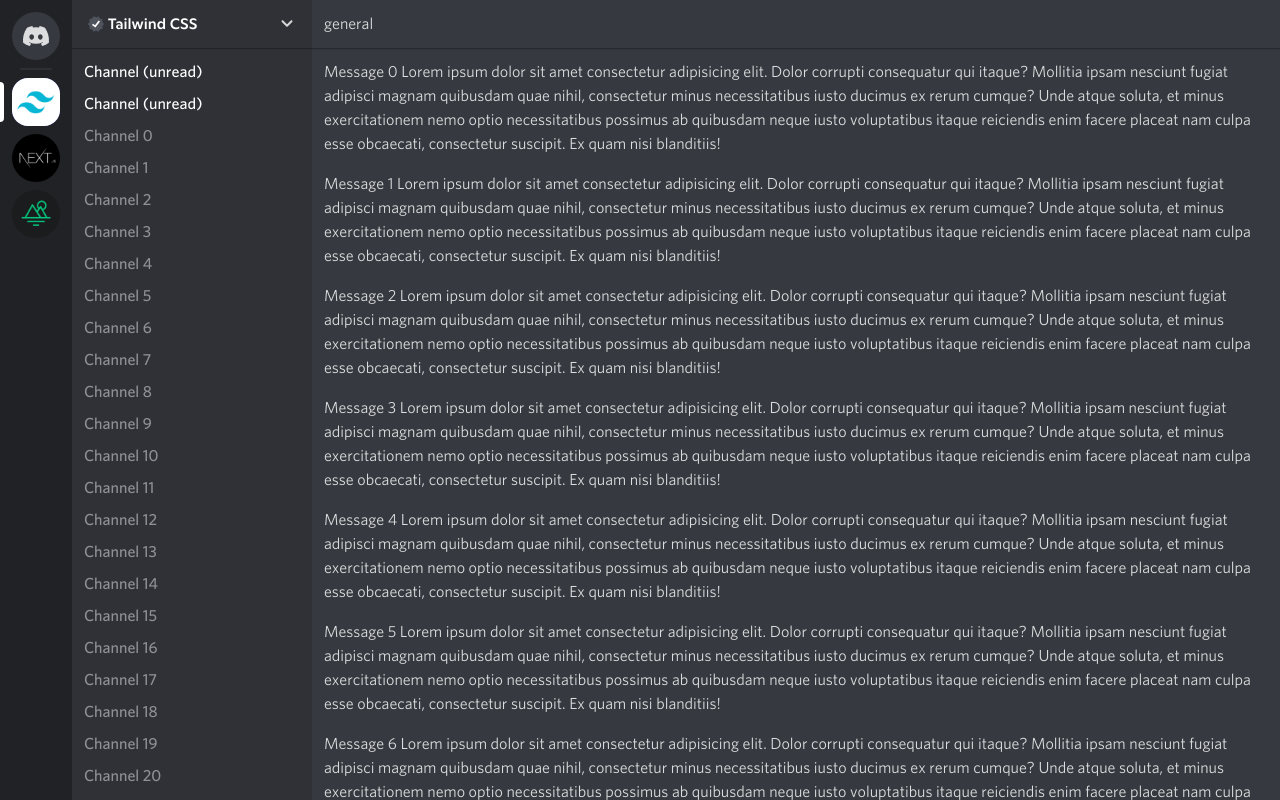
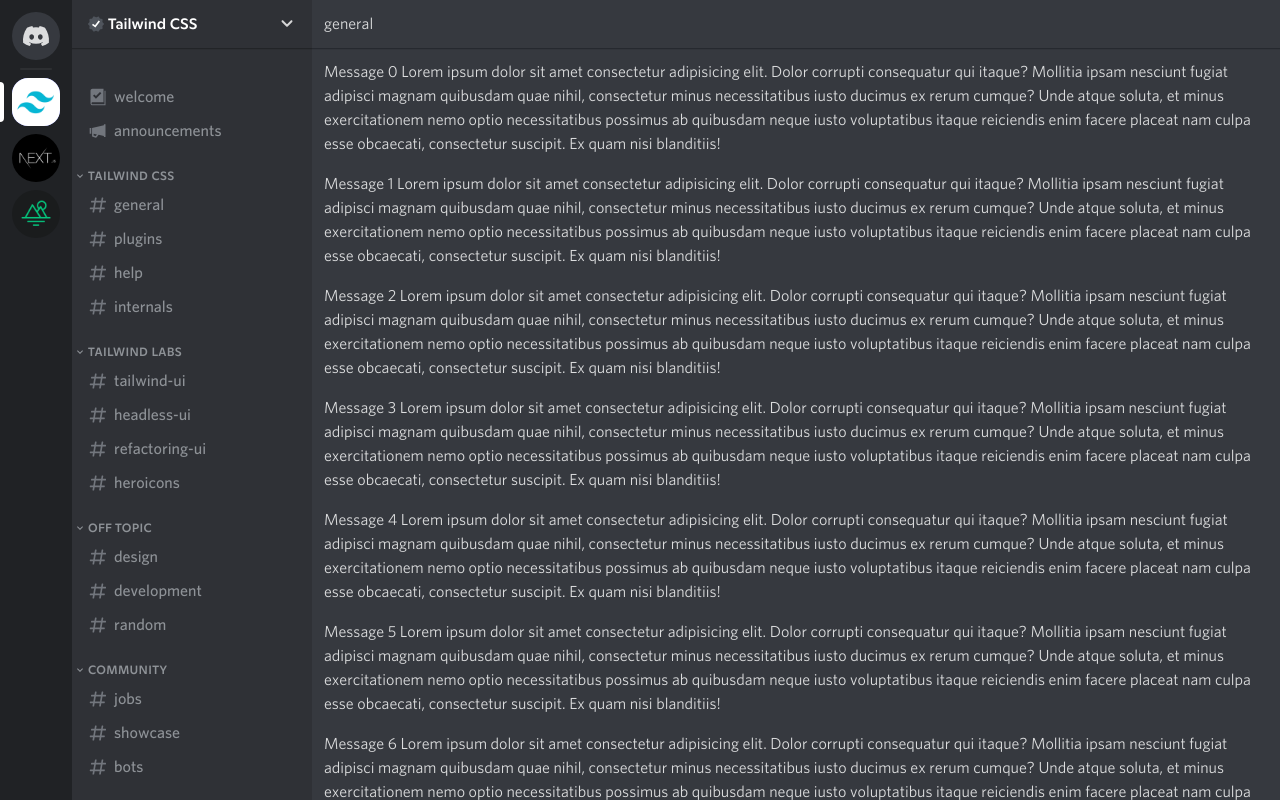
Before and after one commit to johanhanses/discord-tailwindcss-party, a Next.js app: page /servers/1 in a window 1280 px wide. Built offline with nearby package versions, Linux system fonts and the light colour scheme.

Commit message:
channel list wip

```diff
--- /dev/null
+++ b/src/app/components/ChannelLink.tsx
@@ -0,0 +1,25 @@
+import * as Icons from '@/app/components/Icons'
+import { serverChannel } from '@/data'
+
+export const ChannelLink = ({ channel }: { channel: serverChannel }) => {
+  const iconName = channel.icon
+  const Icon =
+    iconName && iconName === 'Book'
+      ? Icons.Book
+      : iconName === 'Speaker'
+      ? Icons.Speakerphone
+      : Icons.Hashtag
+
+  return (
+    <a
+      href="#"
+      className="group mx-2 flex items-center rounded px-2 py-1 text-gray-300 hover:bg-gray-550/[0.16] hover:text-gray-100"
+    >
+      <>
+        <Icon className="mr-1.5 h-5 w-5 text-gray-400" />
+        {channel.label}
+        <Icons.AddPerson className="ml-auto h-4 w-4 text-gray-200 opacity-0 hover:text-gray-100 group-hover:opacity-100" />
+      </>
+    </a>
+  )
+}
--- a/src/app/components/ServerList.tsx
+++ b/src/app/components/ServerList.tsx
@@ -3,7 +3,7 @@
 import nextLogo from '../../../public/server-logos/next.png'
 import tailwindLogo from '../../../public/server-logos/tailwind.png'
 import AppLink from './AppLink'
-import { DiscordIcon } from './Icons'
+import { Discord } from './Icons'
 
 const servers = [
   { id: '1', img: tailwindLogo },
@@ -15,7 +15,7 @@
   return (
     <div className="space-y-2 overflow-y-scroll bg-gray-900 p-3">
       <AppLink href="/">
-        <DiscordIcon className="h-5 w-7" />
+        <Discord className="h-5 w-7" />
       </AppLink>
 
       <hr className="mx-2 rounded border-t-2 border-t-white/[.06]" />
--- /dev/null
+++ b/src/app/servers/[...slug]/page.tsx
@@ -0,0 +1,70 @@
+import { ChannelLink } from '@/app/components/ChannelLink'
+import * as Icon from '@/app/components/Icons'
+import { allData } from '@/data'
+
+const getServerData = (id: string) => {
+  return allData.filter((d) => d.serverId === id)
+}
+
+export default function ServerOne({ params: { slug } }: { params: { slug: string[] } }) {
+  const sid = slug.at(0)
+  const cid = slug.at(-1)
+
+  const [data] = getServerData(sid as string)
+
+  if (!data) return <>No data for this server</>
+  return (
+    <>
+      <div className="flex w-60 flex-col bg-gray-800">
+        <button className="flex h-12 items-center px-4 font-title text-[15px] text-white shadow-sm transition hover:bg-gray-550/[0.16]">
+          <div className="relative mr-1 h-4 w-4">
+            <Icon.Verified className="absolute h-4 w-4 text-gray-550" />
+            <Icon.Check className="absolute h-4 w-4" />
+          </div>
+          {data.label}
+          <Icon.Chevron className="ml-auto h-[18px] w-[18px] opacity-80" />
+        </button>
+
+        <div className="flex-1 space-y-[21px] overflow-y-scroll pt-3 font-medium text-gray-300">
+          {data.categories.map((category) => (
+            <div
+              className="mt-[21px]"
+              key={category.id}
+            >
+              {category.label && (
+                <button className="flex items-center px-0.5 font-title text-xs uppercase tracking-wide">
+                  <Icon.Arrow className="mr-0.5 h-3 w-3" />
+                  {category.label}
+                </button>
+              )}
+              <div className="mt-[5px] space-y-0.5">
+                {category.channels.map((channel) => (
+                  <ChannelLink
+                    channel={channel}
+                    key={channel.id}
+                  />
+                ))}
+              </div>
+            </div>
+          ))}
+        </div>
+      </div>
+
+      <main className="flex flex-1 flex-col bg-gray-700">
+        <div className="flex h-12 items-center px-3 shadow-sm">general</div>
+        <div className="flex-1 space-y-4 overflow-y-scroll p-3">
+          {[...Array(40)].map((_, i) => (
+            <p key={i}>
+              Message {i} Lorem ipsum dolor sit amet consectetur adipisicing elit. Dolor corrupti
+              consequatur qui itaque? Mollitia ipsam nesciunt fugiat adipisci magnam quibusdam quae
+              nihil, consectetur minus necessitatibus iusto ducimus ex rerum cumque? Unde atque
+              soluta, et minus exercitationem nemo optio necessitatibus possimus ab quibusdam neque
+              iusto voluptatibus itaque reiciendis enim facere placeat nam culpa esse obcaecati,
+              consectetur suscipit. Ex quam nisi blanditiis!
+            </p>
+          ))}
+        </div>
+      </main>
+    </>
+  )
+}
--- a/src/app/servers/[sid]/page.tsx
+++ /dev/null
@@ -1,43 +0,0 @@
-import { CheckIcon, ChevronIcon, VerifiedIcon } from '@/app/components/Icons'
-
-export default function ServerOne({ params }: { params: { sid: string } }) {
-  return (
-    <>
-      <div className="flex w-60 flex-col bg-gray-800">
-        <button className="flex h-12 items-center px-4 font-title text-[15px] text-white shadow-sm transition hover:bg-gray-550/[0.16]">
-          <div className="relative mr-1 h-4 w-4">
-            <VerifiedIcon className="absolute h-4 w-4 text-gray-550" />
-            <CheckIcon className="absolute h-4 w-4" />
-          </div>
-          Tailwind CSS
-          <ChevronIcon className="ml-auto h-[18px] w-[18px] opacity-80" />
-        </button>
-
-        <div className="flex-1 space-y-2 overflow-y-scroll p-3 font-medium text-gray-300">
-          <p className="text-white">Channel (unread)</p>
-          <p className="text-white">Channel (unread)</p>
-
-          {[...Array(40)].map((_, i) => (
-            <p key={i}>Channel {i}</p>
-          ))}
-        </div>
-      </div>
-
-      <main className="flex flex-1 flex-col bg-gray-700">
-        <div className="flex h-12 items-center px-3 shadow-sm">general</div>
-        <div className="flex-1 space-y-4 overflow-y-scroll p-3">
-          {[...Array(40)].map((_, i) => (
-            <p key={i}>
-              Message {i} Lorem ipsum dolor sit amet consectetur adipisicing elit. Dolor corrupti
-              consequatur qui itaque? Mollitia ipsam nesciunt fugiat adipisci magnam quibusdam quae
-              nihil, consectetur minus necessitatibus iusto ducimus ex rerum cumque? Unde atque
-              soluta, et minus exercitationem nemo optio necessitatibus possimus ab quibusdam neque
-              iusto voluptatibus itaque reiciendis enim facere placeat nam culpa esse obcaecati,
-              consectetur suscipit. Ex quam nisi blanditiis!
-            </p>
-          ))}
-        </div>
-      </main>
-    </>
-  )
-}
--- /dev/null
+++ b/src/data.ts
@@ -0,0 +1,72 @@
+interface ServerData {
+  serverId: string
+  label: string
+  categories: serverCategory[]
+}
+
+interface serverCategory {
+  id: number
+  label: string
+  channels: serverChannel[]
+}
+
+export interface serverChannel {
+  id: number
+  label: string
+  icon?: string
+}
+
+export const allData: ServerData[] = [
+  {
+    serverId: '1',
+    label: 'Tailwind CSS',
+    categories: [
+      {
+        id: 1,
+        label: '',
+        channels: [
+          { id: 1, label: 'welcome', icon: 'Book' },
+          { id: 2, label: 'announcements', icon: 'Speaker' }
+        ]
+      },
+      {
+        id: 2,
+        label: 'Tailwind CSS',
+        channels: [
+          { id: 3, label: 'general' },
+          { id: 4, label: 'plugins' },
+          { id: 5, label: 'help' },
+          { id: 6, label: 'internals' }
+        ]
+      },
+      {
+        id: 3,
+        label: 'Tailwind Labs',
+        channels: [
+          { id: 7, label: 'tailwind-ui' },
+          { id: 8, label: 'headless-ui' },
+          { id: 9, label: 'refactoring-ui' },
+          { id: 10, label: 'heroicons' }
+        ]
+      },
+      {
+        id: 4,
+        label: 'Off topic',
+        channels: [
+          { id: 11, label: 'design' },
+          { id: 12, label: 'development' },
+          { id: 13, label: 'random' }
+        ]
+      },
+      {
+        id: 5,
+        label: 'Community',
+        channels: [
+          { id: 14, label: 'jobs' },
+          { id: 15, label: 'showcase' },
+          { id: 16, label: 'bots' }
+        ]
+      }
+    ]
+  }
+]
```
Also changed, not shown: src/app/components/Icons.tsx (+9 -9 lines).
